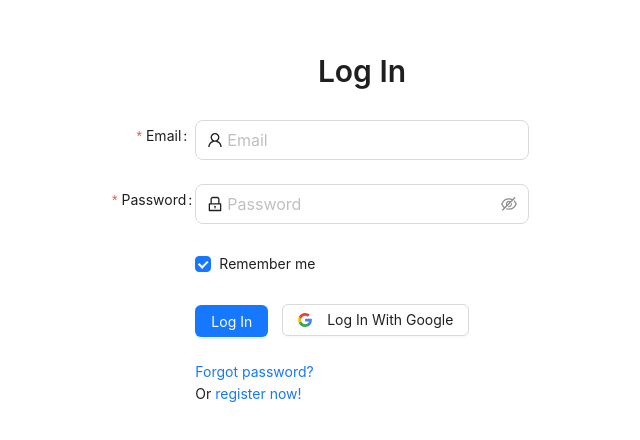
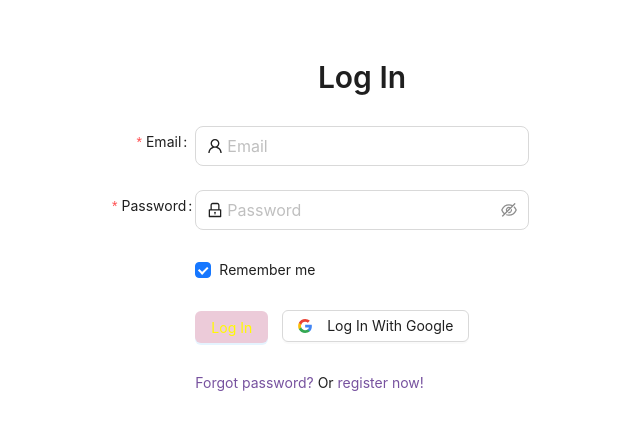
Before and after one commit to hannahw1004/dubhacks23, a React (Create React App) app: page /login in a window 1280 px wide. Shown: the part 172-612 px from the top of the page, without its empty margins (278-918 px from the left). Built offline with nearby package versions, Linux system fonts and the light colour scheme; no server answers.

Commit message:
Color change login page

```diff
--- a/src/LogIn.tsx
+++ b/src/LogIn.tsx
@@ -146,7 +146,7 @@ export const LogIn: React.FC = () => {
           </Button>
           <Button
             type="default"
-            className="login-form-button"
+            className="login-form-buttons"
             onClick={onLogInGoogle}
           >
             <img
@@ -166,8 +166,7 @@ export const LogIn: React.FC = () => {
           <a className="login-form-forgot" href="">
             Forgot password?
           </a>
-          <br />
-          Or <Link to="/signup">register now!</Link>
+          &nbsp;Or <Link to="/signup" className="login-form-forgot">register now!</Link>
         </Form.Item>
       </Form>
     </div>
--- a/src/index.css
+++ b/src/index.css
@@ -80,6 +80,15 @@ code {
     font-style: inherit;
 }
 
+.login-form-button {
+    background-color: rgb(236, 203, 217);
+    color: rgb(255, 251, 0);
+}
+
+.login-form-forgot {
+    color: rgb(119, 82, 159);
+}
+
 .image {
     width: 50%;
 }
```
